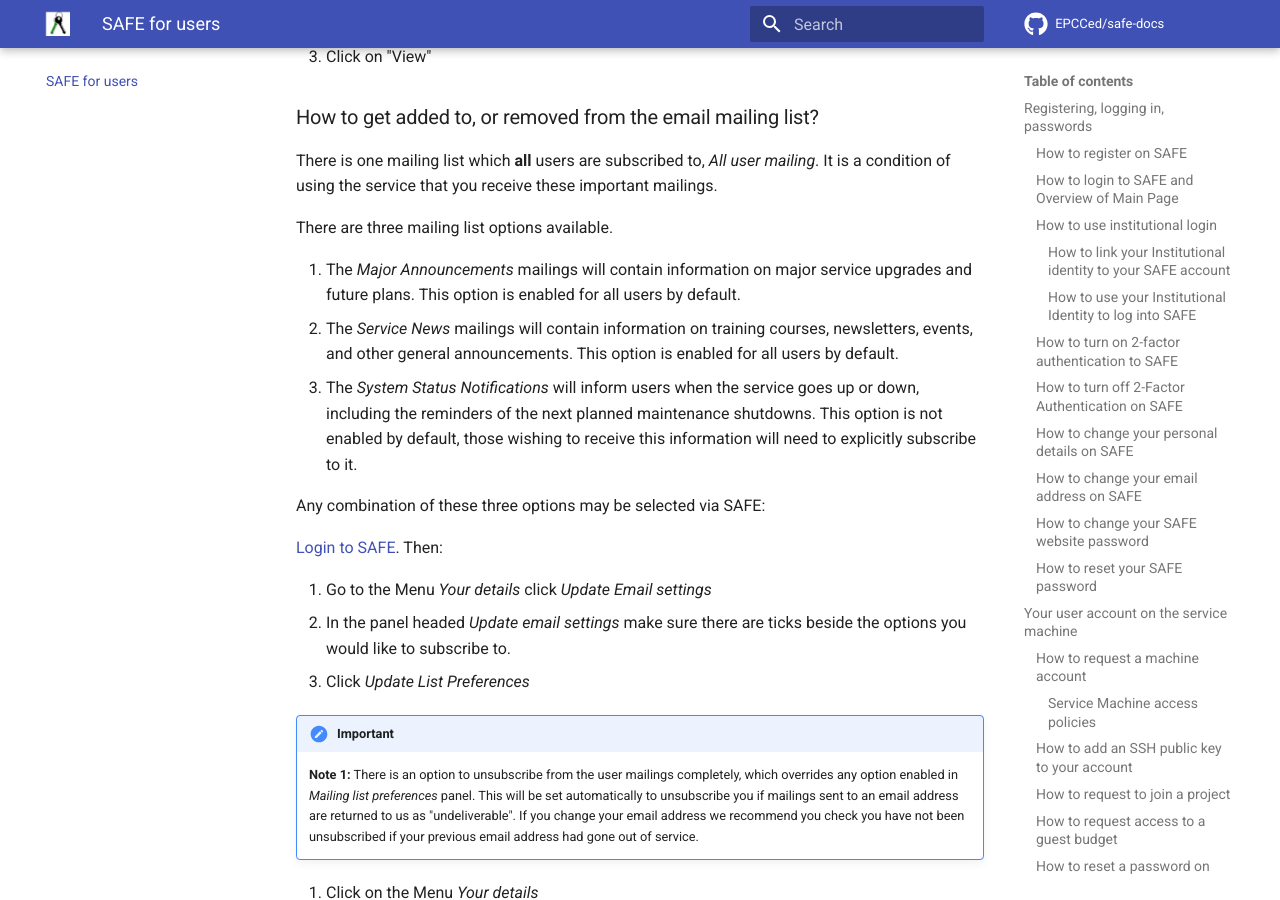
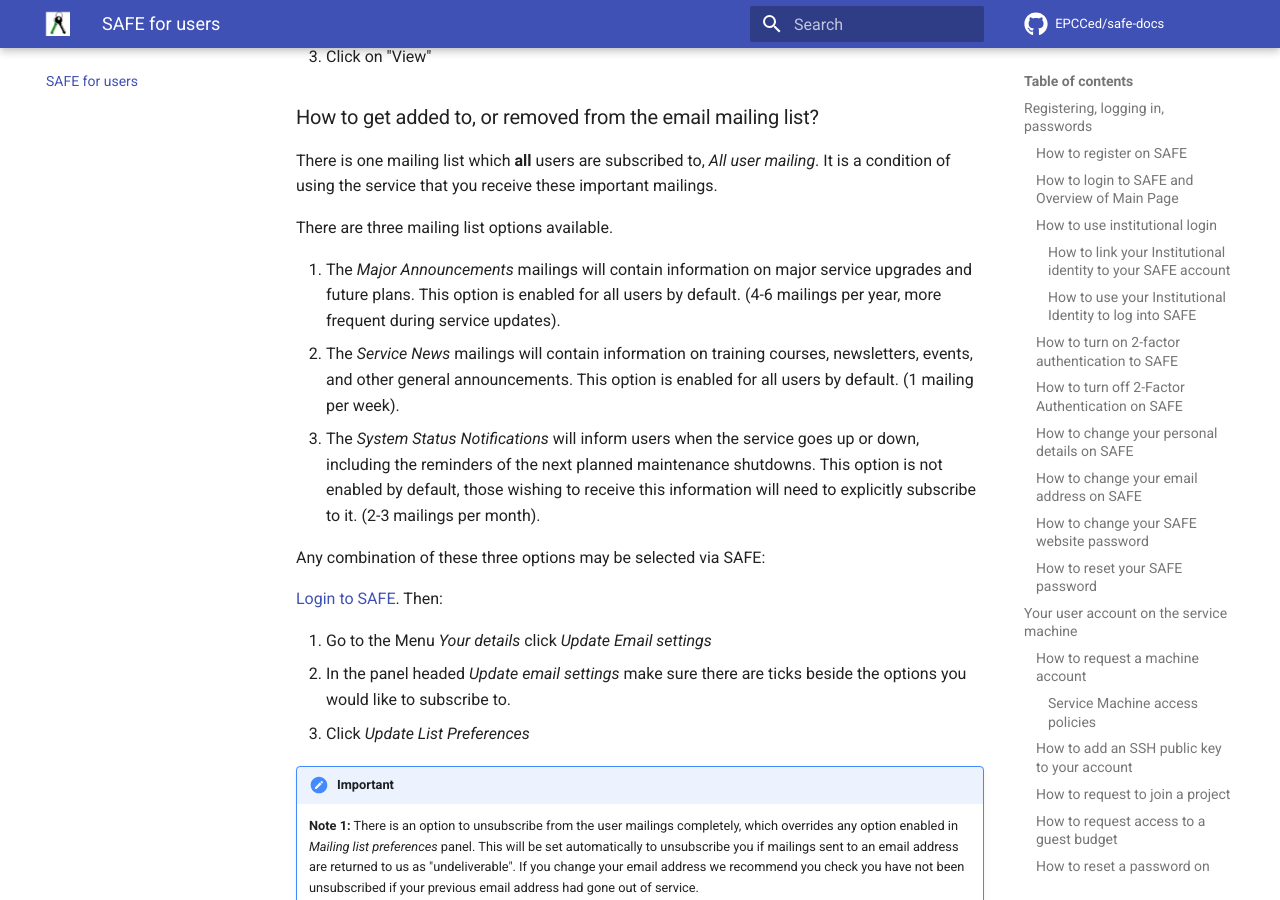
Before and after one commit to EPCCed/safe-docs, an MkDocs documentation site: the page built from docs/safe-for-users.md, in a window 1280 px wide and 900 px high, scrolled down 8684 px. Built offline with MkDocs 1.6.1 and Material for MkDocs 9.7.7, drawn with Linux system fonts in a browser that asks for light colours; comment, search, counter and statistics services are not loaded.

Commit message:
Add information on frequency of user mailing types

```diff
--- a/docs/safe-for-users.md
+++ b/docs/safe-for-users.md
@@ -328,12 +328,12 @@ There is one mailing list which **all** users are subscribed to, *All user maili
 There are three mailing list options available.</p>
 
 1. The *Major Announcements* mailings will contain information on major service upgrades and future plans.
-   This option is enabled for all users by default.
+   This option is enabled for all users by default. (4-6 mailings per year, more frequent during service updates).
 2. The *Service News* mailings will contain information on training courses, newsletters, events, and other
-   general announcements. This option is enabled for all users by default.
+   general announcements. This option is enabled for all users by default. (1 mailing per week).
 3. The *System Status Notifications* will inform users when the service goes up or down, including the
    reminders of the next planned maintenance shutdowns. This option is not enabled by default, those
-   wishing to receive this information will need to explicitly subscribe to it.
+   wishing to receive this information will need to explicitly subscribe to it. (2-3 mailings per month).
 
 Any combination of these three options may be selected via SAFE:
 
```
